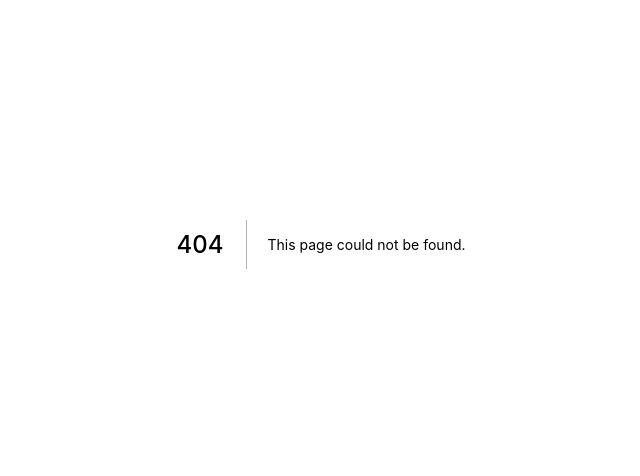
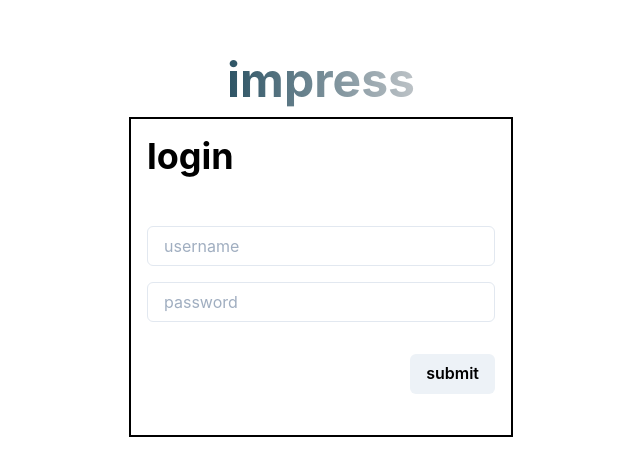
Before and after one commit to ParthMmm/impress_v2, a Next.js app: page /login in a window 1280 px wide. Before the commit this address had no page. Shown: the part 156-632 px from the top of the page, without its empty margins (319-959 px from the left). Built offline with nearby package versions, Linux system fonts and the light colour scheme.

Commit message:
:lipstick: added basic auth pages

```diff
--- /dev/null
+++ b/components/Auth/LogIn.tsx
@@ -0,0 +1,83 @@
+import React, { ReactElement } from 'react';
+import {
+  Flex,
+  Text,
+  Heading,
+  Box,
+  Tag,
+  Button,
+  ButtonGroup,
+  HStack,
+  Input,
+  FormControl,
+  VStack,
+} from '@chakra-ui/react';
+import { useForm } from 'react-hook-form';
+import * as Yup from 'yup';
+import { yupResolver } from '@hookform/resolvers/yup/dist/yup';
+import Title from '../Title';
+
+interface Props {}
+
+interface FormValues {
+  username: string;
+  password: string;
+}
+
+const validationSchema = Yup.object().shape({
+  username: Yup.string().required('required'),
+  password: Yup.string().required('required'),
+});
+
+function LogIn({}: Props): ReactElement {
+  const {
+    register,
+    handleSubmit,
+    reset,
+    formState: { errors },
+  } = useForm({
+    // resolver: yupResolver(validationSchema),
+  });
+
+  return (
+    <>
+      <Flex
+        justifyContent={'center'}
+        align={'center'}
+        h='100vh'
+        flexDir={'column'}
+      >
+        <Title fontSize={48} />
+        <Box border='2px solid' mt='2' h='20rem' w='24rem'>
+          <Box>
+            <Heading m={4}>login</Heading>
+            <VStack spacing={4} mt={12} mx={4}>
+              <FormControl isInvalid={errors.username}>
+                <Input
+                  id='username'
+                  type='username'
+                  placeholder='username'
+                  focusBorderColor={'white'}
+                />
+              </FormControl>
+              <FormControl isInvalid={errors.password}>
+                <Input
+                  id='password'
+                  type='password'
+                  placeholder='password'
+                  focusBorderColor={'white'}
+                />
+              </FormControl>
+            </VStack>
+            <Flex justifyContent={'flex-end'} mt={8} mx={4}>
+              {' '}
+              <Button>submit</Button>
+            </Flex>
+          </Box>
+        </Box>
+      </Flex>
+    </>
+  );
+}
+
+export default LogIn;
--- /dev/null
+++ b/components/Title.tsx
@@ -0,0 +1,45 @@
+import React, { ReactElement } from 'react';
+import { Flex, Heading, Link } from '@chakra-ui/react';
+import { useRouter } from 'next/router';
+import NextLink from 'next/link';
+
+interface Props {
+  fontSize: number;
+}
+
+function Title({ fontSize }: Props): ReactElement {
+  const router = useRouter();
+
+  return (
+    <>
+      <Link
+        href='/'
+        textDecoration={'none'}
+        bgGradient='linear(to-l, #bdc3c7,#2C5364)'
+        bgClip={'text'}
+      >
+        <Heading
+          transition={'color ease-in-out 0.2s'}
+          // bgGradient='linear(to-l, #0F2027,#203A43,#2C5364)'
+          // bgGradient='linear(to-l, #bdc3c7,#2c3e50)'
+          // bgGradient='linear(to-r, #bdc3c7,#2C5364)'
+          // bgClip={'text'}
+          as='span'
+          fontSize={fontSize}
+        >
+          im
+        </Heading>
+        <Heading
+          as='span'
+          _hover={{ color: '#bdc3c7' }}
+          transition={'color ease-in-out 0.2s'}
+          fontSize={fontSize}
+        >
+          press
+        </Heading>
+      </Link>
+    </>
+  );
+}
+
+export default Title;
--- a/package.json
+++ b/package.json
@@ -11,12 +11,15 @@
     "@chakra-ui/react": "^1.7.3",
     "@emotion/react": "^11",
     "@emotion/styled": "^11",
+    "@hookform/resolvers": "^2.8.5",
     "@reduxjs/toolkit": "^1.7.1",
     "framer-motion": "^5",
     "next": "12.0.7",
     "react": "17.0.2",
     "react-dom": "17.0.2",
-    "react-redux": "^7.2.6"
+    "react-hook-form": "^7.22.5",
+    "react-redux": "^7.2.6",
+    "yup": "^0.32.11"
   },
   "devDependencies": {
     "@types/node": "17.0.5",
--- a/pages/index.tsx
+++ b/pages/index.tsx
@@ -11,11 +11,9 @@ const Home: NextPage = () => {
         <meta name='description' content='Share mechanical switches' />
         <link rel='icon' href='/favicon.ico' />
       </Head>
-      <Box h={'100vh'} w={'100%'}>
-        <Header />
+      <Header />
 
-        <Landing />
-      </Box>
+      <Landing />
     </>
   );
 };
--- /dev/null
+++ b/pages/login.tsx
@@ -0,0 +1,13 @@
+import type { NextPage } from 'next';
+
+import LogIn from '../components/Auth/LogIn';
+import Header from '../components/Header';
+const Login: NextPage = () => {
+  return (
+    <>
+      <LogIn />
+    </>
+  );
+};
+
+export default Login;
```
Also changed, not shown: components/Auth/SignUp.tsx (added, +63 -0 lines), components/Header.tsx (+16 -13 lines), components/Landing.tsx (+10 -1 lines), components/Post/Card.tsx (+1 -7 lines), pages/register.tsx (added, +12 -0 lines), 1 other file (tests, documents, lock files or other folders).
